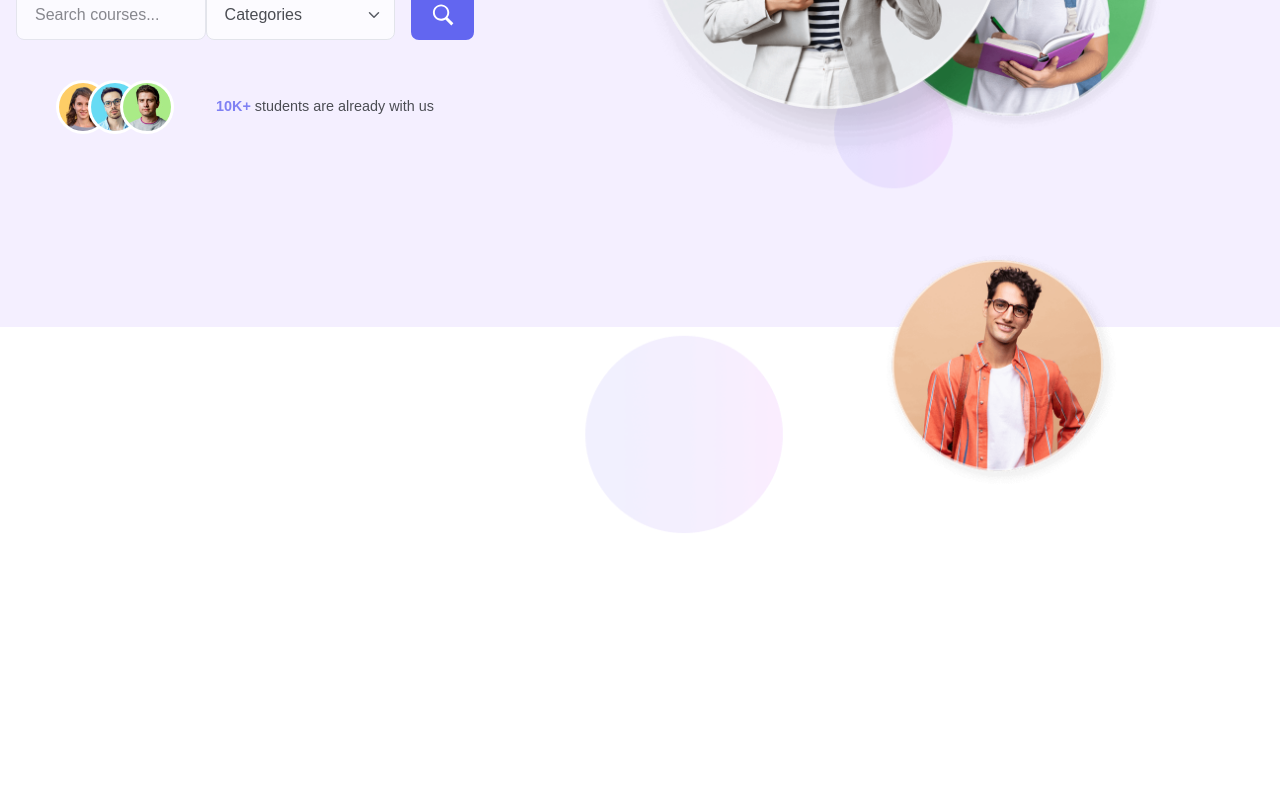
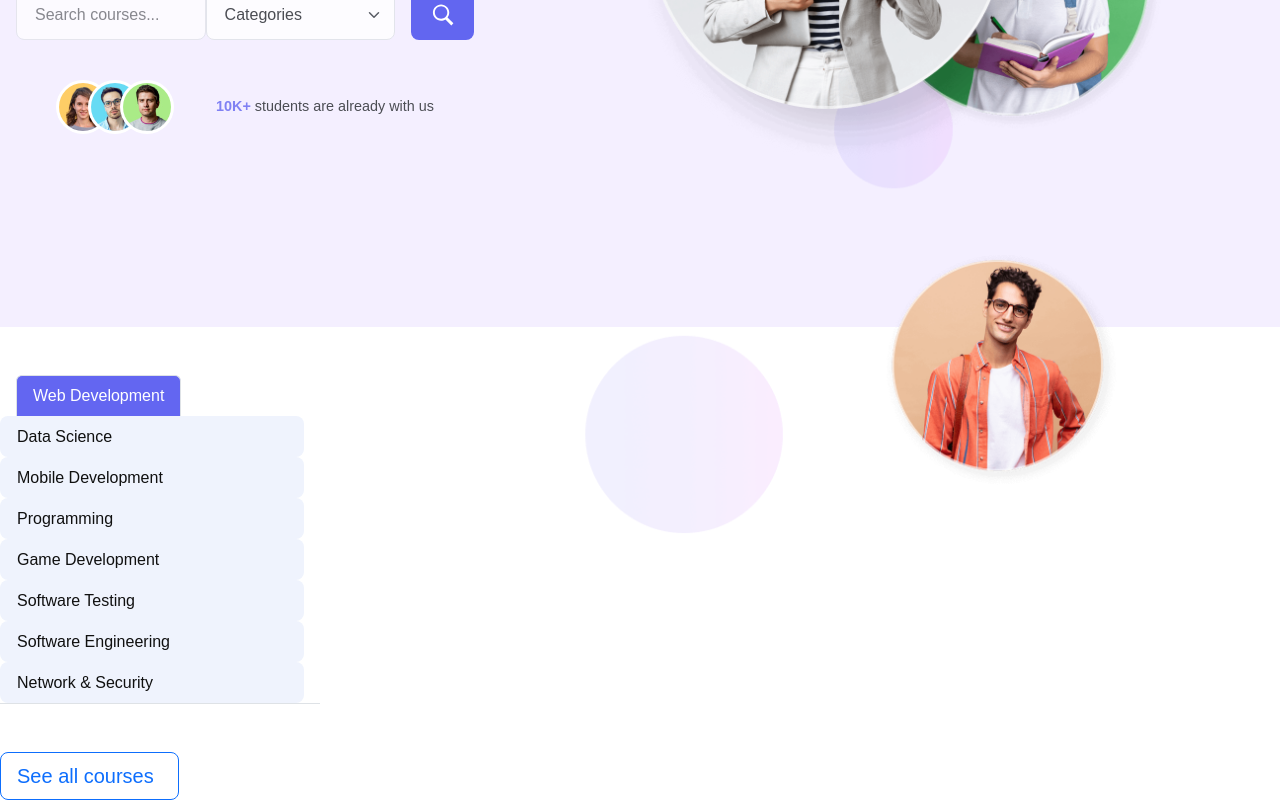
Before and after one commit to ol1mowski/it-shop.de, a React (Create React App) app: page / in a window 1280 px wide. Shown: the part 473-1273 px from the top of the page. Before the commit the page ends 1172 px from the top, so only its background shows below. Built offline with nearby package versions, Linux system fonts and the light colour scheme.

Commit message:
add sketch courses menu to small devices

```diff
--- a/src/App.jsx
+++ b/src/App.jsx
@@ -1,10 +1,14 @@
+import CourseSection from "./Components/CourseSection/CourseSection";
 import Home from "./Components/Home/Home";
 
 
 
 function App() {
   return (
-    <Home />
+    <>
+      <Home />
+      <CourseSection />
+    </>
   );
 }
 
--- /dev/null
+++ b/src/Components/CourseSection/CourseSection.jsx
@@ -0,0 +1,14 @@
+import CoursesNavigation from './CoursesNavigation/CoursesNavigation';
+import PopularCourses from './PopularCourses/PopularCourses';
+import style from './courseSection.module.scss';
+
+const CourseSection = () => {
+    return (
+        <>
+           <CoursesNavigation />
+            <PopularCourses />
+        </>
+    );
+};
+
+export default CourseSection;
--- /dev/null
+++ b/src/Components/CourseSection/CoursesNavigation/CoursesNavigation.jsx
@@ -0,0 +1,59 @@
+import style from './coursesNavigation.module.scss';
+
+const CoursesNavigation = () => {
+    return (
+        <>
+            <div id={style.wrapper} class="col-lg-3 col-md-4">
+
+                <ul class="nav nav-tabs flex-nowrap overflow-auto flex-md-column pb-2 pb-md-0 mb-3 mb-md-5" role="tablist">
+                    <div className={style.first}>
+                        <li class="nav-item">
+                            <a href="#" id={style.active} class="nav-link d-inline-block text-nowrap active" role="tab" aria-selected="true">Web Development</a>
+                        </li>
+                    </div>
+                    <div className={style.otherList}>
+                        <li class="nav-item">
+                            <a href="#" class="nav-link d-inline-block text-nowrap" role="tab" aria-selected="false"><span className={style.aText}>Data Science</span></a>
+                        </li>
+                    </div>
+                    <div className={style.otherList}>
+                        <li class="nav-item">
+                            <a href="#" class="nav-link d-inline-block text-nowrap" role="tab" aria-selected="false"><span className={style.aText}>Mobile Development</span></a>
+                        </li>
+                    </div>
+                    <div className={style.otherList}>
+                        <li class="nav-item">
+                            <a href="#" class="nav-link d-inline-block text-nowrap" role="tab" aria-selected="false"><span className={style.aText}>Programming</span></a>
+                        </li>
+                    </div>
+                    <div className={style.otherList}>
+                        <li class="nav-item">
+                            <a href="#" class="nav-link d-inline-block text-nowrap" role="tab" aria-selected="false"><span className={style.aText}>Game Development</span></a>
+                        </li>
+                    </div>
+                    <div className={style.otherList}>
+                        <li class="nav-item">
+                            <a href="#" class="nav-link d-inline-block text-nowrap" role="tab" aria-selected="false"><span className={style.aText}>Software Testing</span></a>
+                        </li>
+                    </div>
+                    <div className={style.otherList}>
+                        <li class="nav-item">
+                            <a href="#" class="nav-link d-inline-block text-nowrap" role="tab" aria-selected="false"><span className={style.aText}>Software Engineering</span></a>
+                        </li>
+                    </div>
+                    <div className={style.otherList}>
+                        <li class="nav-item">
+                            <a href="#" class="nav-link d-inline-block text-nowrap" role="tab" aria-selected="false"><span className={style.aText}>Network &amp; Security</span></a>
+                        </li>
+                    </div>
+                </ul>
+                <a href="portfolio-courses.html" class="btn btn-outline-primary btn-lg d-none d-md-inline-flex">
+                    See all courses
+                    <i class="bx bx-right-arrow-alt fs-xl ms-2"></i>
+                </a>
+            </div>
+        </>
+    );
+};
+
+export default CoursesNavigation;
--- /dev/null
+++ b/src/Components/CourseSection/CoursesNavigation/coursesNavigation.module.scss
@@ -0,0 +1,23 @@
+#active {
+    background-color: #6366f1;
+    color: #fff;
+    font-weight: 500;
+}
+
+#wrapper {
+    margin-top: 3rem;
+}
+
+.otherList {
+    background-color: #eff3fd;
+    margin-right: 1rem;
+    border-radius: .5rem;
+}
+
+.aText {
+    color: #101010;
+}
+
+.first {
+    margin: 0 1rem;
+}
--- /dev/null
+++ b/src/Components/CourseSection/PopularCourses/PopularCourses.jsx
@@ -0,0 +1,9 @@
+const PopularCourses = () => {
+    return (
+        <>
+
+        </>
+    )
+}
+
+export default PopularCourses;
```
Also changed, not shown: src/Components/CourseSection/courseSection.module.scss (added).
